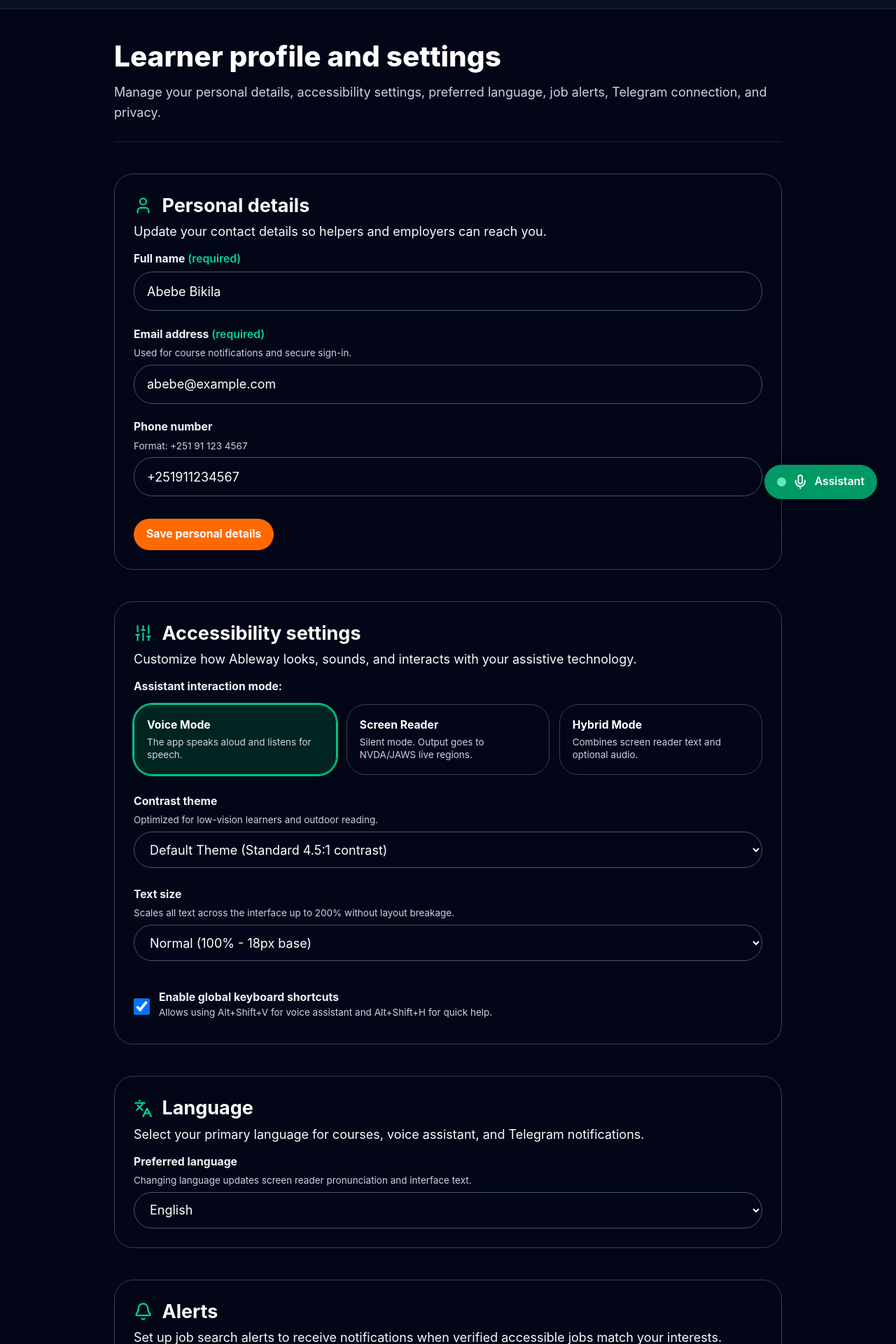
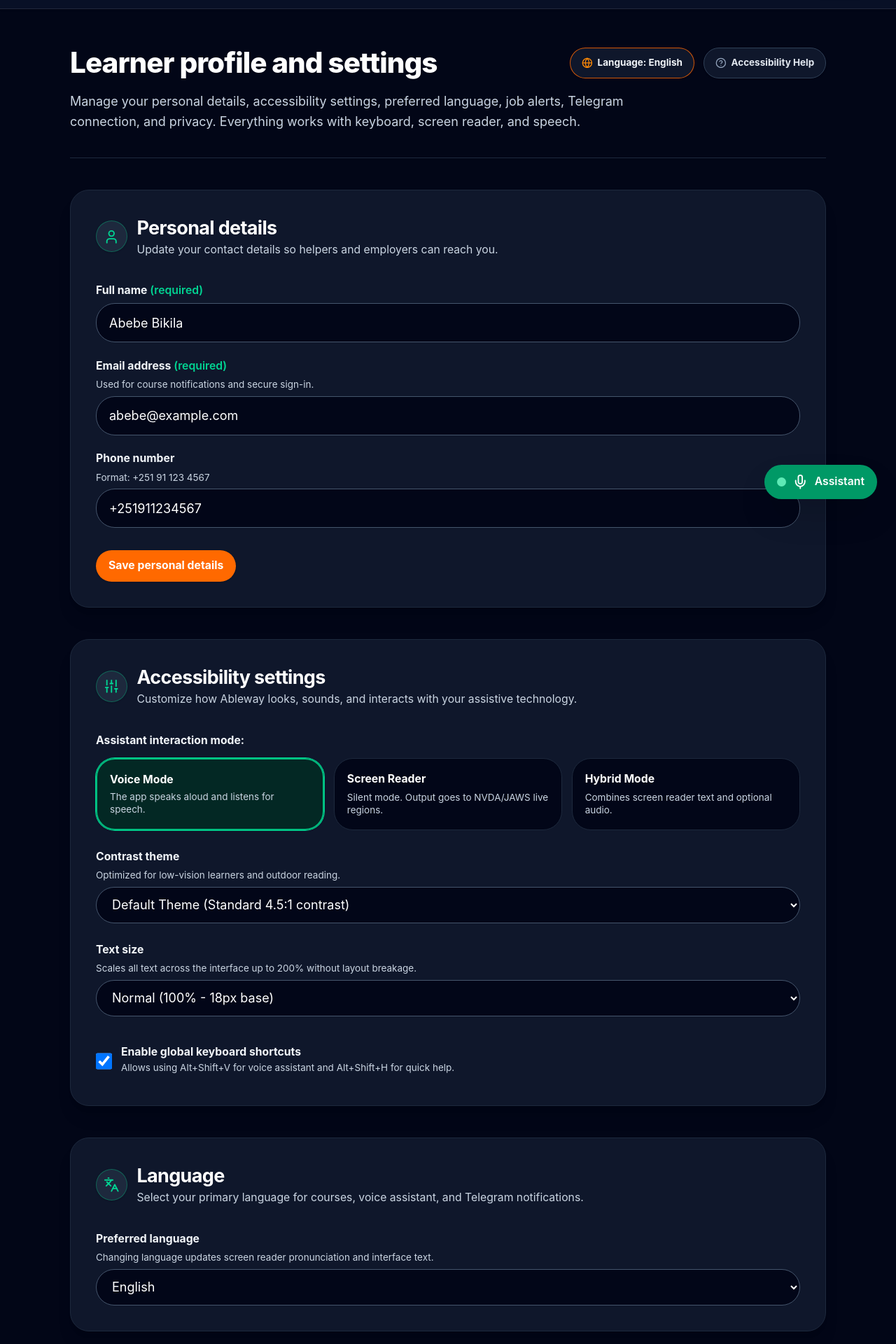
Before and after one commit to tsionbirhanu/ableway, a Next.js app in the folder web/: page /profile in a window 1280 px wide. Shown: the part 60-1980 px from the top of the page at 70% size. Built offline with nearby package versions, Linux system fonts and the light colour scheme.

Commit message:
style(profile): align profile UI with course and help page design language

```diff
--- a/web/app/profile/page.tsx
+++ b/web/app/profile/page.tsx
@@ -1,6 +1,7 @@
 'use client';
 
 import React, { useState, useEffect, useRef, useCallback } from 'react';
+import Link from 'next/link';
 import {
   User,
   Sliders,
@@ -17,6 +18,10 @@ import {
   Play,
   Download,
   AlertTriangle,
+  Globe,
+  HelpCircle,
+  Clock,
+  Sparkles,
 } from 'lucide-react';
 import { useA11y } from '@/lib/a11y/a11y-context';
 import { playEarcon } from '@/lib/audio/earcons';
@@ -26,11 +31,6 @@ import {
   SelectField,
   Checkbox,
   Dialog,
-  Card,
-  CardHeader,
-  CardTitle,
-  CardDescription,
-  CardContent,
 } from '@/components/ui';
 
 interface AlertSubscription {
@@ -73,7 +73,10 @@ export default function ProfilePage() {
     setFontSize,
     language,
     setLanguage,
+    toggleLanguage,
   } = useA11y();
+
+  const h1Ref = useRef<HTMLHeadingElement | null>(null);
 
   // 1. Personal details state
   const [fullName, setFullName] = useState('Abebe Bikila');
@@ -104,11 +107,23 @@ export default function ProfilePage() {
   const [isExportDialogOpen, setIsExportDialogOpen] = useState<boolean>(false);
   const [isDeleteDialogOpen, setIsDeleteDialogOpen] = useState<boolean>(false);
 
-  // Trigger refs for returning focus after dialog close (Rule 8)
+  // Trigger refs for returning focus after dialog close (F0 Rule 8)
   const unlinkTriggerRef = useRef<HTMLButtonElement | null>(null);
   const exportTriggerRef = useRef<HTMLButtonElement | null>(null);
   const deleteTriggerRef = useRef<HTMLButtonElement | null>(null);
   const alertKeywordsInputRef = useRef<HTMLInputElement | null>(null);
+
+  const isAmharic = language === 'am-ET' || language === 'am';
+
+  // Move focus to h1 on mount (F0 Rule 7)
+  useEffect(() => {
+    document.title = isAmharic
+      ? 'የተጠቃሚ መገለጫ እና ምርጫዎች - Ableway'
+      : 'Learner profile and settings - Ableway';
+    if (h1Ref.current) {
+      h1Ref.current.focus();
+    }
+  }, [isAmharic]);
 
   // Countdown timer for link code
   useEffect(() => {
@@ -244,7 +259,7 @@ export default function ProfilePage() {
     }
   };
 
-  // Simulated link event (for tests and quick demonstration)
+  // Simulated link event (for tests and demonstration)
   const handleSimulateLinkConnected = () => {
     setIsLinked(true);
     setLinkCode(null);
@@ -307,36 +322,67 @@ export default function ProfilePage() {
     <main
       id="main-content"
       tabIndex={-1}
-      className="max-w-4xl mx-auto px-4 sm:px-6 py-10 space-y-10"
+      className="max-w-5xl mx-auto px-4 sm:px-6 lg:px-8 py-8 sm:py-12 space-y-10 min-h-screen text-slate-100"
       aria-labelledby="profile-page-title"
     >
-      {/* Page Header (Rule 2: single H1 with sequential headings) */}
-      <header className="space-y-3 border-b border-slate-800 pb-6">
-        <h1 id="profile-page-title" className="text-3xl sm:text-4xl font-extrabold text-white">
+      {/* Page Header (F0 Rule 2, 7: Single h1 with focusable ref & top actions) */}
+      <header className="space-y-4 border-b border-slate-800 pb-8">
+        <div className="flex flex-col sm:flex-row sm:items-center justify-between gap-4">
+          <h1
+            ref={h1Ref}
+            id="profile-page-title"
+            tabIndex={-1}
+            className="text-3xl sm:text-4xl font-extrabold text-white tracking-tight focus:outline-none focus:ring-2 focus:ring-orange-500 focus:ring-offset-2 rounded"
+          >
             Learner profile and settings
           </h1>
-        <p className="text-slate-300 text-base leading-relaxed">
+
+          {/* Top Actions: Language Switch & Quick Help Link */}
+          <div className="flex flex-wrap items-center gap-3">
+            <button
+              type="button"
+              onClick={toggleLanguage}
+              id="profile-lang-toggle-btn"
+              className="min-h-[44px] px-3.5 py-2 rounded-xl font-bold text-xs border border-orange-500/80 bg-slate-900 hover:bg-slate-800 text-slate-100 flex items-center gap-1.5 focus:outline-none focus:ring-2 focus:ring-orange-400 cursor-pointer shadow-sm transition-colors"
+            >
+              <Globe className="w-3.5 h-3.5 text-orange-400" aria-hidden="true" />
+              <span>{isAmharic ? 'ቋንቋ፡ አማርኛ' : 'Language: English'}</span>
+            </button>
+
+            <Link
+              href="/help"
+              className="min-h-[44px] px-3.5 py-2 rounded-xl font-bold text-xs border border-slate-700 bg-slate-900 hover:bg-slate-800 text-slate-200 flex items-center gap-1.5 focus:outline-none focus:ring-2 focus:ring-orange-400 cursor-pointer shadow-sm transition-colors"
+            >
+              <HelpCircle className="w-3.5 h-3.5 text-slate-400" aria-hidden="true" />
+              <span>Accessibility Help</span>
+            </Link>
+          </div>
+        </div>
+
+        <p className="text-base text-slate-300 max-w-3xl leading-relaxed">
           Manage your personal details, accessibility settings, preferred language, job alerts,
-          Telegram connection, and privacy.
+          Telegram connection, and privacy. Everything works with keyboard, screen reader, and speech.
         </p>
       </header>
 
       {/* SECTION 1: Personal details */}
       <section aria-labelledby="heading-personal-details" className="space-y-6">
-        <Card>
-          <CardHeader>
+        <div className="p-6 sm:p-8 bg-slate-900 border border-slate-800 rounded-3xl space-y-6 shadow-xl">
           <div className="flex items-center gap-3">
-              <User className="w-6 h-6 text-emerald-400" aria-hidden="true" />
-              <h2 id="heading-personal-details" className="text-2xl font-bold text-white">
+            <div className="w-10 h-10 rounded-full bg-slate-800 border border-emerald-500/40 flex items-center justify-center text-emerald-400 shrink-0 shadow-sm">
+              <User className="w-5 h-5 text-emerald-400" aria-hidden="true" />
+            </div>
+            <div>
+              <h2 id="heading-personal-details" className="text-xl sm:text-2xl font-bold text-white tracking-tight">
                 Personal details
               </h2>
+              <p className="text-xs sm:text-sm text-slate-300 mt-0.5">
+                Update your contact details so helpers and employers can reach you.
+              </p>
             </div>
-            <CardDescription>
-              Update your contact details so helpers and employers can reach you.
-            </CardDescription>
-          </CardHeader>
-          <CardContent>
-            <form onSubmit={handleSavePersonalDetails} className="space-y-5">
+          </div>
+
+          <form onSubmit={handleSavePersonalDetails} className="space-y-5 pt-2">
             <TextField
               id="personal-full-name"
               label="Full name"
@@ -379,25 +425,27 @@ export default function ProfilePage() {
               )}
             </div>
           </form>
-          </CardContent>
-        </Card>
+        </div>
       </section>
 
       {/* SECTION 2: Accessibility settings */}
       <section aria-labelledby="heading-a11y-settings" className="space-y-6">
-        <Card>
-          <CardHeader>
+        <div className="p-6 sm:p-8 bg-slate-900 border border-slate-800 rounded-3xl space-y-6 shadow-xl">
           <div className="flex items-center gap-3">
-              <Sliders className="w-6 h-6 text-emerald-400" aria-hidden="true" />
-              <h2 id="heading-a11y-settings" className="text-2xl font-bold text-white">
+            <div className="w-10 h-10 rounded-full bg-slate-800 border border-emerald-500/40 flex items-center justify-center text-emerald-400 shrink-0 shadow-sm">
+              <Sliders className="w-5 h-5 text-emerald-400" aria-hidden="true" />
+            </div>
+            <div>
+              <h2 id="heading-a11y-settings" className="text-xl sm:text-2xl font-bold text-white tracking-tight">
                 Accessibility settings
               </h2>
+              <p className="text-xs sm:text-sm text-slate-300 mt-0.5">
+                Customize how Ableway looks, sounds, and interacts with your assistive technology.
+              </p>
             </div>
-            <CardDescription>
-              Customize how Ableway looks, sounds, and interacts with your assistive technology.
-            </CardDescription>
-          </CardHeader>
-          <CardContent className="space-y-6">
+          </div>
+
+          <div className="space-y-6 pt-2">
             {/* Assistant interaction mode */}
             <fieldset className="space-y-3">
               <legend className="text-sm font-bold text-slate-100">
@@ -430,8 +478,8 @@ export default function ProfilePage() {
                     }}
                     className={`p-4 rounded-xl text-left border min-h-[44px] transition-all flex flex-col justify-between ${
                       mode === item.id
-                        ? 'bg-emerald-950/80 border-emerald-400 text-white ring-2 ring-emerald-500'
-                        : 'bg-slate-950 border-slate-700 text-slate-200 hover:border-slate-500'
+                        ? 'bg-emerald-950/80 border-2 border-emerald-500 text-white shadow-sm ring-1 ring-emerald-400'
+                        : 'bg-slate-950 border border-slate-800 text-slate-300 hover:border-slate-700'
                     }`}
                     aria-pressed={mode === item.id}
                   >
@@ -478,7 +526,7 @@ export default function ProfilePage() {
               hint="Scales all text across the interface up to 200% without layout breakage."
             />
 
-            {/* Global Keyboard Shortcuts Toggle (Rule 9) */}
+            {/* Global Keyboard Shortcuts Toggle (F0 Rule 9) */}
             <div className="pt-2">
               <Checkbox
                 id="a11y-keyboard-shortcuts"
@@ -496,25 +544,28 @@ export default function ProfilePage() {
                 }}
               />
             </div>
-          </CardContent>
-        </Card>
+          </div>
+        </div>
       </section>
 
       {/* SECTION 3: Language */}
       <section aria-labelledby="heading-language" className="space-y-6">
-        <Card>
-          <CardHeader>
+        <div className="p-6 sm:p-8 bg-slate-900 border border-slate-800 rounded-3xl space-y-6 shadow-xl">
           <div className="flex items-center gap-3">
-              <Languages className="w-6 h-6 text-emerald-400" aria-hidden="true" />
-              <h2 id="heading-language" className="text-2xl font-bold text-white">
+            <div className="w-10 h-10 rounded-full bg-slate-800 border border-emerald-500/40 flex items-center justify-center text-emerald-400 shrink-0 shadow-sm">
+              <Languages className="w-5 h-5 text-emerald-400" aria-hidden="true" />
+            </div>
+            <div>
+              <h2 id="heading-language" className="text-xl sm:text-2xl font-bold text-white tracking-tight">
                 Language
               </h2>
+              <p className="text-xs sm:text-sm text-slate-300 mt-0.5">
+                Select your primary language for courses, voice assistant, and Telegram notifications.
+              </p>
             </div>
-            <CardDescription>
-              Select your primary language for courses, voice assistant, and Telegram notifications.
-            </CardDescription>
-          </CardHeader>
-          <CardContent className="space-y-4">
+          </div>
+
+          <div className="pt-2">
             <SelectField
               id="profile-language-select"
               label="Preferred language"
@@ -528,27 +579,30 @@ export default function ProfilePage() {
               ]}
               hint="Changing language updates screen reader pronunciation and interface text."
             />
-          </CardContent>
-        </Card>
+          </div>
+        </div>
       </section>
 
       {/* SECTION 4: Alerts */}
       <section aria-labelledby="heading-alerts" className="space-y-6">
-        <Card>
-          <CardHeader>
+        <div className="p-6 sm:p-8 bg-slate-900 border border-slate-800 rounded-3xl space-y-6 shadow-xl">
           <div className="flex items-center gap-3">
-              <Bell className="w-6 h-6 text-emerald-400" aria-hidden="true" />
-              <h2 id="heading-alerts" className="text-2xl font-bold text-white">
+            <div className="w-10 h-10 rounded-full bg-slate-800 border border-emerald-500/40 flex items-center justify-center text-emerald-400 shrink-0 shadow-sm">
+              <Bell className="w-5 h-5 text-emerald-400" aria-hidden="true" />
+            </div>
+            <div>
+              <h2 id="heading-alerts" className="text-xl sm:text-2xl font-bold text-white tracking-tight">
                 Alerts
               </h2>
+              <p className="text-xs sm:text-sm text-slate-300 mt-0.5">
+                Set up job search alerts to receive notifications when verified accessible jobs match your interests.
+              </p>
             </div>
-            <CardDescription>
-              Set up job search alerts to receive notifications when verified accessible jobs match your interests.
-            </CardDescription>
-          </CardHeader>
-          <CardContent className="space-y-8">
+          </div>
+
+          <div className="space-y-8 pt-2">
             {/* Form to add a new alert */}
-            <form onSubmit={handleAddAlert} noValidate className="p-5 bg-slate-950/70 border border-slate-800 rounded-2xl space-y-4">
+            <form onSubmit={handleAddAlert} noValidate className="p-5 sm:p-6 bg-slate-950/80 border border-slate-800 rounded-2xl space-y-4">
               <h3 id="heading-add-alert" className="text-lg font-bold text-white">
                 Add a job alert
               </h3>
@@ -628,7 +682,7 @@ export default function ProfilePage() {
                   {subscriptions.map((sub) => (
                     <li
                       key={sub.id}
-                      className="p-4 bg-slate-950 border border-slate-800 rounded-2xl flex flex-col sm:flex-row items-start sm:items-center justify-between gap-4"
+                      className="p-4 bg-slate-950 border border-slate-800 rounded-2xl flex flex-col sm:flex-row items-start sm:items-center justify-between gap-4 hover:border-slate-700 transition-colors"
                     >
                       <div className="space-y-1">
                         <div className="flex items-center gap-2">
@@ -691,25 +745,28 @@ export default function ProfilePage() {
                 </ul>
               )}
             </div>
-          </CardContent>
-        </Card>
+          </div>
+        </div>
       </section>
 
       {/* SECTION 5: Telegram */}
       <section aria-labelledby="heading-telegram" className="space-y-6">
-        <Card>
-          <CardHeader>
+        <div className="p-6 sm:p-8 bg-slate-900 border border-slate-800 rounded-3xl space-y-6 shadow-xl">
           <div className="flex items-center gap-3">
-              <Send className="w-6 h-6 text-emerald-400" aria-hidden="true" />
-              <h2 id="heading-telegram" className="text-2xl font-bold text-white">
+            <div className="w-10 h-10 rounded-full bg-slate-800 border border-emerald-500/40 flex items-center justify-center text-emerald-400 shrink-0 shadow-sm">
+              <Send className="w-5 h-5 text-emerald-400" aria-hidden="true" />
+            </div>
+            <div>
+              <h2 id="heading-telegram" className="text-xl sm:text-2xl font-bold text-white tracking-tight">
                 Telegram
               </h2>
+              <p className="text-xs sm:text-sm text-slate-300 mt-0.5">
+                Connect your account to the Ableway Telegram bot for mobile job alerts and learning support.
+              </p>
             </div>
-            <CardDescription>
-              Connect your account to the Ableway Telegram bot for mobile job alerts and learning support.
-            </CardDescription>
-          </CardHeader>
-          <CardContent className="space-y-6">
+          </div>
+
+          <div className="space-y-6 pt-2">
             {/* Plain language explanation: what it allows and what it does not */}
             <div className="p-5 bg-slate-950/80 border border-slate-800 rounded-2xl space-y-4 text-sm leading-relaxed">
               <div className="space-y-2">
@@ -776,7 +833,7 @@ export default function ProfilePage() {
                     </div>
 
                     {/* Large text code display */}
-                    <div className="p-6 bg-slate-900 border border-slate-700 rounded-2xl text-center space-y-3">
+                    <div className="p-6 bg-slate-900 border border-slate-700 rounded-2xl text-center space-y-3 shadow-inner">
                       <span className="block text-xs uppercase tracking-widest font-bold text-emerald-400">
                         Your one-time linking code:
                       </span>
@@ -833,7 +890,7 @@ export default function ProfilePage() {
                         <span>Make a new code</span>
                       </Button>
 
-                      {/* Hidden simulator button for automated tests & demos */}
+                      {/* Simulator button for automated tests & demos */}
                       <button
                         type="button"
                         onClick={handleSimulateLinkConnected}
@@ -848,7 +905,7 @@ export default function ProfilePage() {
               </div>
             ) : (
               /* LINKED STATE */
-              <div className="p-6 bg-emerald-950/60 border border-emerald-600 rounded-3xl space-y-4">
+              <div className="p-6 bg-emerald-950/60 border-2 border-emerald-600 rounded-3xl space-y-4 shadow-sm">
                 <div className="flex items-center gap-3 text-emerald-300 font-bold text-lg">
                   <CheckCircle2 className="w-6 h-6 text-emerald-400" aria-hidden="true" />
                   <span>Status: Connected</span>
@@ -871,25 +928,28 @@ export default function ProfilePage() {
                 </div>
               </div>
             )}
-          </CardContent>
-        </Card>
+          </div>
+        </div>
       </section>
 
       {/* SECTION 6: Privacy and data */}
       <section aria-labelledby="heading-privacy-data" className="space-y-6">
-        <Card>
-          <CardHeader>
+        <div className="p-6 sm:p-8 bg-slate-900 border border-slate-800 rounded-3xl space-y-6 shadow-xl">
           <div className="flex items-center gap-3">
-              <Shield className="w-6 h-6 text-emerald-400" aria-hidden="true" />
-              <h2 id="heading-privacy-data" className="text-2xl font-bold text-white">
+            <div className="w-10 h-10 rounded-full bg-slate-800 border border-emerald-500/40 flex items-center justify-center text-emerald-400 shrink-0 shadow-sm">
+              <Shield className="w-5 h-5 text-emerald-400" aria-hidden="true" />
+            </div>
+            <div>
+              <h2 id="heading-privacy-data" className="text-xl sm:text-2xl font-bold text-white tracking-tight">
                 Privacy and data
               </h2>
+              <p className="text-xs sm:text-sm text-slate-300 mt-0.5">
+                Export a complete copy of your personal data or permanently remove your account from our platform.
+              </p>
             </div>
-            <CardDescription>
-              Export a complete copy of your personal data or permanently remove your account from our platform.
-            </CardDescription>
-          </CardHeader>
-          <CardContent className="space-y-6">
+          </div>
+
+          <div className="space-y-6 pt-2">
             <p className="text-sm text-slate-300 leading-relaxed">
               We respect your right to privacy and ownership of your personal information. You can download your data at any time or request account erasure.
             </p>
@@ -917,8 +977,8 @@ export default function ProfilePage() {
                 <span>Delete my account</span>
               </Button>
             </div>
-          </CardContent>
-        </Card>
+          </div>
+        </div>
       </section>
 
       {/* CONFIRMATION DIALOG: Unlink Telegram */}
```
Lines whose indentation alone changed are shown as unchanged.
